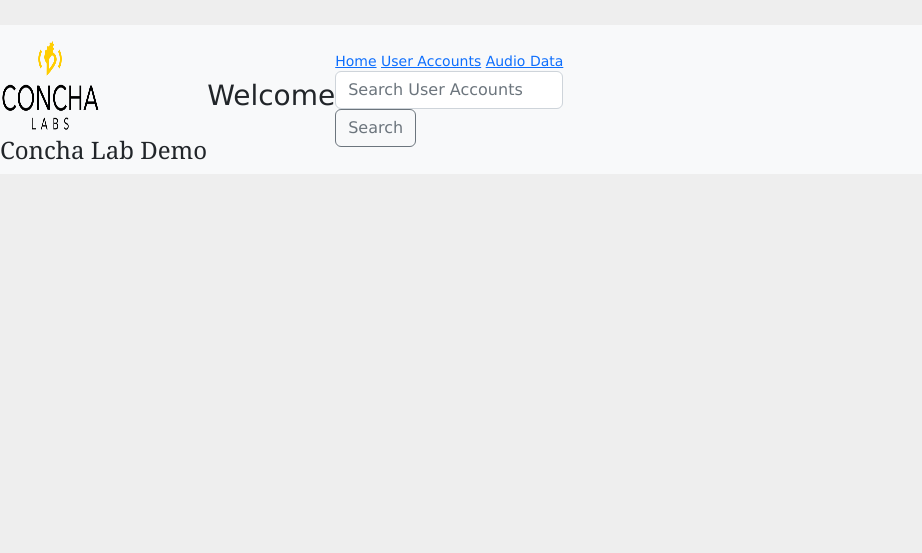
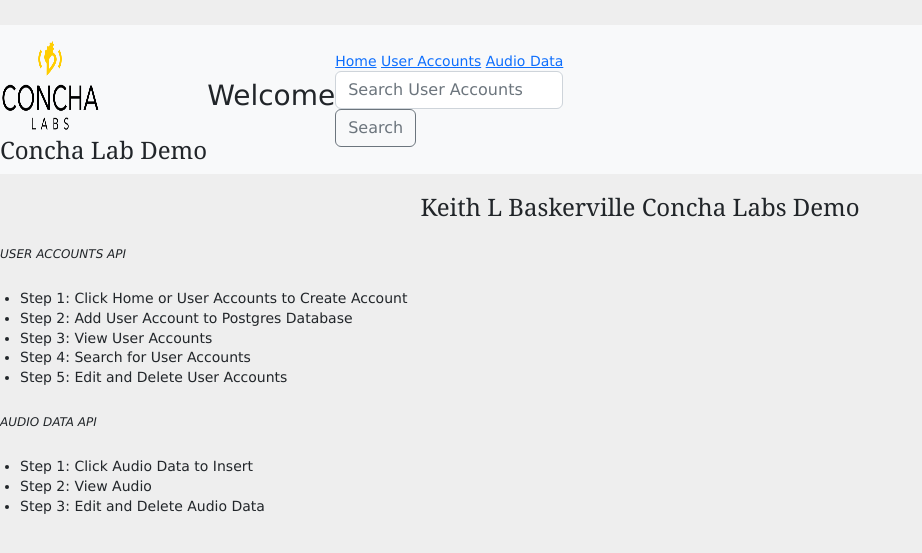
Before and after one commit to OhziiiLov3/concha_labs_interview, a Django app: page / in a window 1280 px wide. Shown: the top 553 px of the page, without its empty margins (0-922 px from the left). Run offline with Django 4.2, Linux system fonts and the light colour scheme.

Commit message:
added instructions on home page

```diff
--- a/main_app/templates/home.html
+++ b/main_app/templates/home.html
@@ -2,6 +2,22 @@
 {% block content %}
 {% load static %}
 
+<h1 class="text-center py-3 mx-auto">Keith L Baskerville Concha Labs Demo</h1>
+<h2 class="text-left py-2 text-uppercase">User Accounts API</h2>
+<ul >
+    <li>Step 1: Click Home or User Accounts to Create Account</li>
+    <li>Step 2: Add User Account to Postgres Database</li>
+    <li>Step 3: View User Accounts</li>
+    <li>Step 4: Search for User Accounts</li>
+    <li>Step 5: Edit and Delete User Accounts</li>
+</ul>
 
+<br>
+<h2 class="py-2 text-uppercase">Audio Data API</h2>
+<ul class="justify-content-center">
+    <li>Step 1: Click Audio Data to Insert</li>
+    <li>Step 2: View Audio</li>
+    <li>Step 3: Edit and Delete Audio Data</li>
+</ul>
 
 {% endblock %}
```
